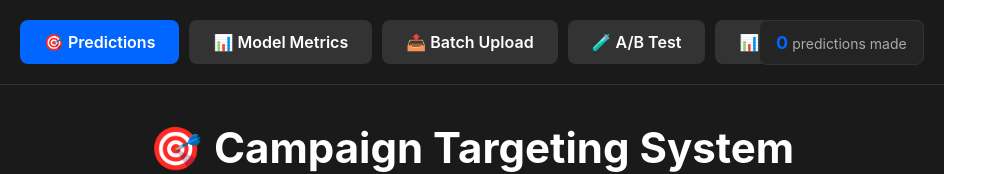
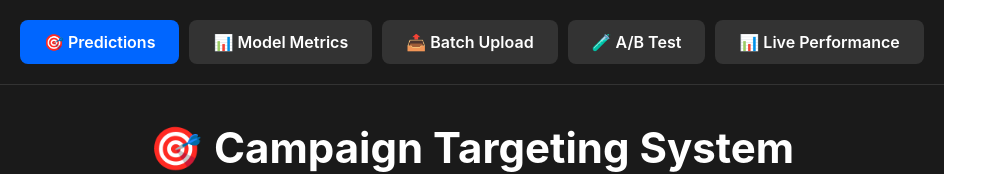
Before and after one commit to ShivVIT2019/Campaign_Targeting_System, a React app in the folder frontend/: page / in a window 1280 px wide. Shown: the top 174 px of the page, without its empty margins (0-1007 px from the left). Built offline with nearby package versions, Linux system fonts and the light colour scheme; no server answers; the HTML template or start-up script is replaced by a standard one.

Commit message:
Fix: Correct metrics API path to use live_metrics.total_predictions

```diff
--- a/frontend/src/App.jsx
+++ b/frontend/src/App.jsx
@@ -82,7 +82,7 @@ function App() {
 
   useEffect(() => {
     axios.get(`${API_URL}/metrics`)
-      .then(res => setTotalPredictions(res.data.total_predictions))
+      .then(res => setTotalPredictions(res.data.live_metrics.total_predictions))
       .catch(() => setTotalPredictions(0));
   }, [currentPage, result]);
 
@@ -136,7 +136,7 @@ function App() {
       borderBottom: "1px solid #333",
       position: "relative"
     }}>
-      {(currentPage === "predict" || currentPage === "batch" || currentPage === "live") && (
+      {currentPage === "predict" && totalPredictions > 0 && (
         <div style={{
           position: "absolute",
           right: "20px",
```
